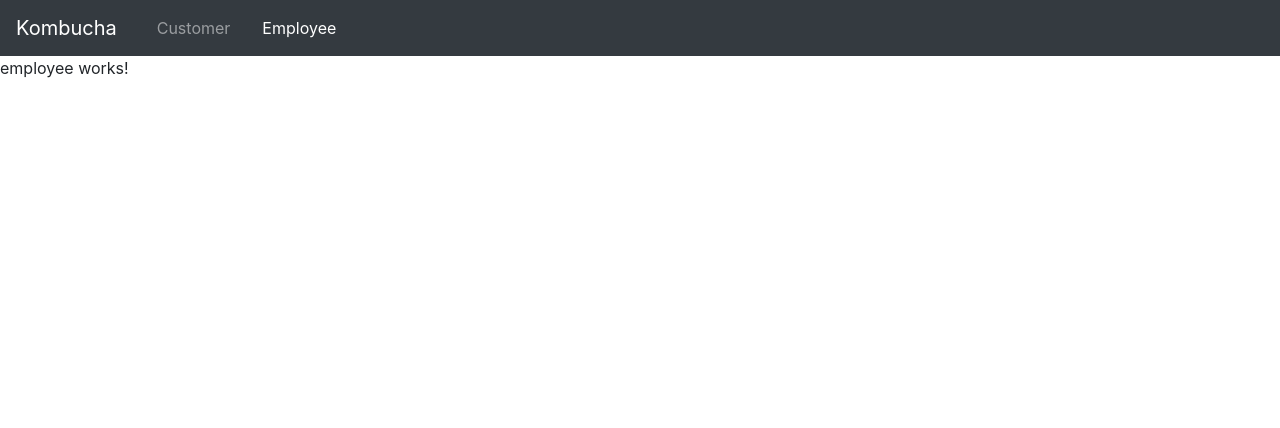
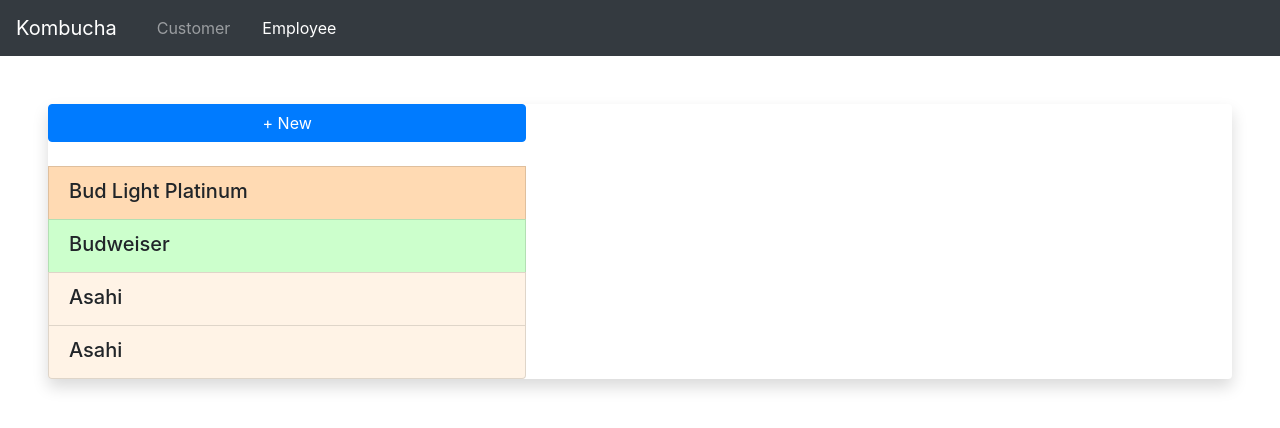
Before and after one commit to Ananthnbhat/MEAN, an Angular app in the folder angular/tap-room/: page /employee in a window 1280 px wide. Shown: the top 428 px of the page. Built offline with nearby package versions, Linux system fonts and the light colour scheme.

Commit message:
tap-room update4

```diff
--- a/angular/tap-room/src/app/employee/employee.component.css
+++ b/angular/tap-room/src/app/employee/employee.component.css
@@ -0,0 +1,9 @@
+.lessPriced{
+    color:green;
+}
+.mediumPriced{
+    color:orange;
+}
+.highPriced{
+    color:red;
+}
--- a/angular/tap-room/src/app/employee/employee.component.html
+++ b/angular/tap-room/src/app/employee/employee.component.html
@@ -1,3 +1,22 @@
-<p>
-  employee works!
-</p>
+<div class="pod row m-5 shadow bg-white rounded">
+  <div class="list-group col-xs-6 col-sm-6 col-md-5">
+    <button class=" btn btn-primary d-flex justify-content-center align-items-center">+ New</button>
+    <br>
+    <a *ngFor="let currentKeg of kegs" (click)="kegDetails(currentKeg)" [ngStyle]="{'background-color':getColor(currentKeg.alcoholContent)}"
+      class="list-group-item list-group-item-action flex-column align-items-start">
+      <div class="d-flex w-100 justify-content-between">
+        <h5 class="mb-1">{{currentKeg.name}}</h5>
+      </div>
+    </a>
+  </div>
+  <div *ngIf="selectedKeg" class="col-xs-6 col-sm-6 col-md-7 d-flex flex-column justify-content-center align-items-center">
+    <p [class]="priorityColor(selectedKeg)">Price : ${{selectedKeg.price}} per pint</p>
+    <p>Pints left : {{selectedKeg.pints}}</p>
+    <p>Brand : {{selectedKeg.brand}}</p>
+    <p *ngIf="countPints(selectedKeg.pints)" style="color: red">Less than 10 pints left in this keg</p>
+    <p>Alcholo Content : {{selectedKeg.alcoholContent}}</p>
+    <div class="d-flex justify-content-between">
+      <button class="btn btn-primary" type="submit">Edit</button>
+      <button class="btn btn-primary" type="submit" (click)="decreasedPint(selectedKeg)">Sold 1 pint</button>
+    </div>
+  </div>
--- a/angular/tap-room/src/app/employee/employee.component.ts
+++ b/angular/tap-room/src/app/employee/employee.component.ts
@@ -1,4 +1,6 @@
 import { Component, OnInit } from '@angular/core';
+import { Keg } from "../models/keg.model";
+import { PatronComponent } from '../patron/patron.component';
 
 @Component({
   selector: 'app-employee',
@@ -7,7 +9,50 @@
 })
 export class EmployeeComponent implements OnInit {
 
+  kegs: Keg[] = [
+    new Keg("Bud Light Platinum", "Anheuser-Busch", 8, "High", 124),
+    new Keg("Budweiser", "Anheuser-Busch", 4, "Low", 8),
+    new Keg("Asahi", "Asahi Breweries, Ltd", 5, "Medium", 124),
+    new Keg("Asahi", "Asahi Breweries, Ltd", 5, "Medium", 124)
+  ];
 
+
+
+  selectedKeg = null;
+
+  kegDetails(currentKeg) {
+    this.selectedKeg = currentKeg;
+  }
+
+  priorityColor(currentKeg) {
+    if (currentKeg.price === 5) {
+      return "mediumPriced";
+    } else if (currentKeg.price < 5) {
+      return "lessPriced";
+    } else {
+      return "highPriced";
+    }
+  }
+
+  getColor(alcoholContent) {
+    switch (alcoholContent) {
+      case 'Low':
+        return '#ccffcc';
+      case 'Medium':
+        return '#fff3e6';
+      case 'High':
+        return '#ffdab3';
+    }
+  }
+
+  countPints(pints) {
+    if (pints <= 10) return true;
+    else return false;
+  }
+
+  decreasedPint(keg) {
+    keg.pints -= 1;
+  }
 
   constructor() { }
 
--- a/angular/tap-room/src/app/models/keg.model.ts
+++ b/angular/tap-room/src/app/models/keg.model.ts
@@ -1,6 +1,3 @@
 export class Keg {
-    constructor(public name: string, public brand: string, public price: number, public alcoholContent: string) { }
+    constructor(public name: string, public brand: string, public price: number, public alcoholContent: string, public pints: number) { }
 }
-export class Pint {
-    constructor(public count: number) { }
-}
--- a/angular/tap-room/src/app/patron/patron.component.html
+++ b/angular/tap-room/src/app/patron/patron.component.html
@@ -1,17 +1,20 @@
 <div class="pod row m-5 shadow bg-white rounded">
-  <div class="left list-group col-xs-6 col-sm-6 col-md-5">
+  <div class="list-group col-xs-6 col-sm-6 col-md-5">
       <h3 class="d-flex justify-content-center align-items-center">Menu</h3><br>
     <a *ngFor = "let currentKeg of kegs" (click) = "kegDetails(currentKeg)" [ngStyle]="{'background-color':getColor(currentKeg.alcoholContent)}" class="list-group-item list-group-item-action flex-column align-items-start">
       <div class="d-flex w-100 justify-content-between">
         <h5 class="mb-1">{{currentKeg.name}}</h5>
-        <small>{{currentKeg.alcoholContent}}</small>
-      </div> <br>
+        <small>Alcohol Content : {{currentKeg.alcoholContent}}</small>
+      </div>
       <p class="mb-1">Brand : {{currentKeg.brand}}</p>
-      <small>Donec id elit non mi porta.</small>
+      <small></small>
     </a>
   </div>
-  <div *ngIf = "selectedKeg" class="col-xs-6 col-sm-6 col-md-7 right d-flex flex-column justify-content-center align-items-center">
+  <div *ngIf = "selectedKeg" class="col-xs-6 col-sm-6 col-md-7 d-flex flex-column justify-content-center align-items-center">
+    <h4><u>{{selectedKeg.name}}</u></h4>
+    <p></p>
+    <p></p>
     <p [class] = "priorityColor(selectedKeg)">Price : ${{selectedKeg.price}} per pint</p>
-    <p>Pints left : </p>
+    <p>Pints left : {{selectedKeg.pints}}</p>
   </div>
 </div>
--- a/angular/tap-room/src/app/patron/patron.component.ts
+++ b/angular/tap-room/src/app/patron/patron.component.ts
@@ -1,6 +1,5 @@
-import { Component, OnInit } from '@angular/core';
+import { Component, OnInit, Input } from '@angular/core';
 import { Keg } from "../models/keg.model";
-import { Pint } from "../models/keg.model";
 
 @Component({
   selector: 'app-patron',
@@ -9,13 +8,13 @@
 })
 export class PatronComponent implements OnInit {
 
-  kegs: Keg[] = [
-    new Keg("Bud Light Platinum", "Anheuser-Busch", 8, "High"),
-    new Keg("Budweiser", "Anheuser-Busch", 4, "Low"),
-    new Keg("Asahi", "Asahi Breweries, Ltd", 5, "Medium")
+ kegs: Keg[] = [
+    new Keg("Bud Light Platinum", "Anheuser-Busch", 8, "High", 124),
+    new Keg("Budweiser", "Anheuser-Busch", 4, "Low", 124),
+    new Keg("Asahi", "Asahi Breweries, Ltd", 5, "Medium", 124)
   ];
 
-  pint:Pint = new Pint(124);
+
 
   selectedKeg = null;
 
```
Also changed, not shown: angular/tap-room/1.patron.txt, angular/tap-room/2.employee.txt.
